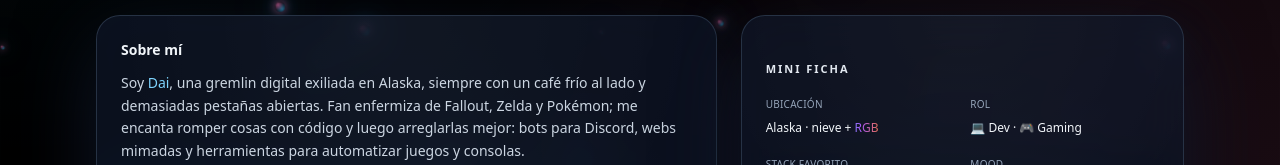
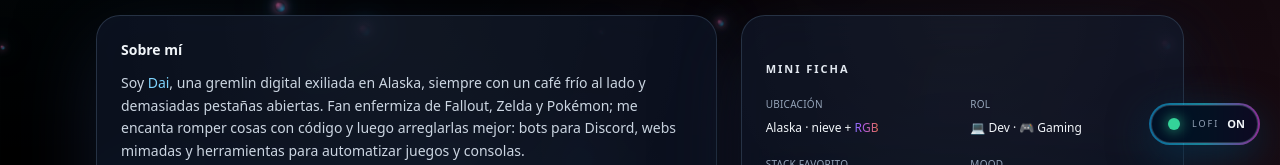
Before and after one commit to Daiivr/Daivr.dev, a React (Vite) app: page / in a window 1280 px wide. Both pictures are taken after a click on the button "Entrar". Shown: the part 635-800 px from the top of the page. Built offline with nearby package versions, Linux system fonts and the light colour scheme; no server answers.

Commit message:
Update App.jsx

```diff
--- a/src/App.jsx
+++ b/src/App.jsx
@@ -38,8 +38,6 @@ function KonamiGameOverlay({ open, activeGame, me, onClose }) {
 
   const discordId = me?.id ? String(me.id) : null
 
-  // Para The Cube seguimos usando la versión local con soporte de discordId.
-  // Para Drive Mad usamos la versión avanzada alojada en gamecollections.me
   const basePath =
     internalGame === 'cube'
       ? '/the-cube/index.html'
@@ -112,9 +110,44 @@ function KonamiGameOverlay({ open, activeGame, me, onClose }) {
   )
 }
 
+function AudioToggleButton({ visible, muted, onToggle }) {
+  if (!visible) return null
+
+  return (
+    <button
+      type="button"
+      onClick={onToggle}
+      className="fixed bottom-5 right-5 z-40 rounded-full p-[2px] bg-gradient-to-r from-sky-500/60 via-cyan-400/60 to-fuchsia-500/60 shadow-[0_12px_40px_rgba(8,47,73,0.85)] transition-transform duration-200 hover:translate-y-0.5 active:scale-[0.97]"
+      aria-label={muted ? 'Activar música lo-fi' : 'Mutear música lo-fi'}
+    >
+      <div className="flex items-center gap-2 rounded-full bg-slate-950/90 px-3 py-2 border border-slate-700/80">
+        <span className="relative flex h-5 w-5 items-center justify-center">
+          {!muted && (
+            <span className="absolute inline-flex h-full w-full rounded-full bg-emerald-400/30 animate-ping" />
+          )}
+          <span
+            className={`relative inline-flex h-3 w-3 rounded-full ${
+              muted
+                ? 'bg-slate-400 shadow-[0_0_10px_rgba(148,163,184,0.9)]'
+                : 'bg-emerald-400 shadow-[0_0_14px_rgba(52,211,153,0.95)]'
+            }`}
+          />
+        </span>
+        <span className="uppercase tracking-[0.22em] text-[9px] text-slate-400">
+          LOFI
+        </span>
+        <span className="text-[11px] font-semibold text-slate-100">
+          {muted ? 'OFF' : 'ON'}
+        </span>
+      </div>
+    </button>
+  )
+}
+
 export default function App() {
   const [showSplash, setShowSplash] = useState(true)
   const [playAudio, setPlayAudio] = useState(false)
+  const [audioMuted, setAudioMuted] = useState(false)
   const [visitCount, setVisitCount] = useState(null)
   const [visitError, setVisitError] = useState(false)
   const [me, setMe] = useState(null)
@@ -217,13 +250,18 @@ export default function App() {
 
   return (
     <div className="min-h-screen text-slate-50">
-      <BackgroundAudio play={playAudio} />
+      <BackgroundAudio play={playAudio} muted={audioMuted} />
       <Fireflies />
       <KonamiGameOverlay
         open={showGameOverlay}
         activeGame={activeGame}
         me={me}
         onClose={() => setShowGameOverlay(false)}
+      />
+      <AudioToggleButton
+        visible={!showSplash}
+        muted={audioMuted}
+        onToggle={() => setAudioMuted((prev) => !prev)}
       />
       {showSplash && <Splash onEnter={handleEnter} />}
       <Navbar />
@@ -267,7 +305,7 @@ export default function App() {
   )
 }
 
-function BackgroundAudio({ play }) {
+function BackgroundAudio({ play, muted }) {
   const iframeRef = useRef(null)
 
   useEffect(() => {
@@ -280,14 +318,23 @@ function BackgroundAudio({ play }) {
         if (data && data.event === 'onReady') {
           const iframe = iframeRef.current
           if (!iframe || !iframe.contentWindow) return
+          const msg = (func, args = []) =>
             iframe.contentWindow.postMessage(
               JSON.stringify({
                 event: 'command',
-              func: 'setVolume',
-              args: [20],
+                func,
+                args,
               }),
               '*',
             )
+
+          if (muted) {
+            msg('mute')
+            msg('setVolume', [0])
+          } else {
+            msg('unMute')
+            msg('setVolume', [20])
+          }
         }
       } catch {
         // ignore
@@ -311,8 +358,13 @@ function BackgroundAudio({ play }) {
             '*',
           )
 
+        if (muted) {
+          msg('mute')
+          msg('setVolume', [0])
+        } else {
+          msg('unMute')
           msg('setVolume', [20])
-        msg('unMute')
+        }
       } catch {
         // ignore
       }
@@ -326,7 +378,7 @@ function BackgroundAudio({ play }) {
       clearInterval(interval)
       window.removeEventListener('message', onMessage)
     }
-  }, [play])
+  }, [play, muted])
 
   if (!play) return null
 
```
Lines whose indentation alone changed are shown as unchanged.
